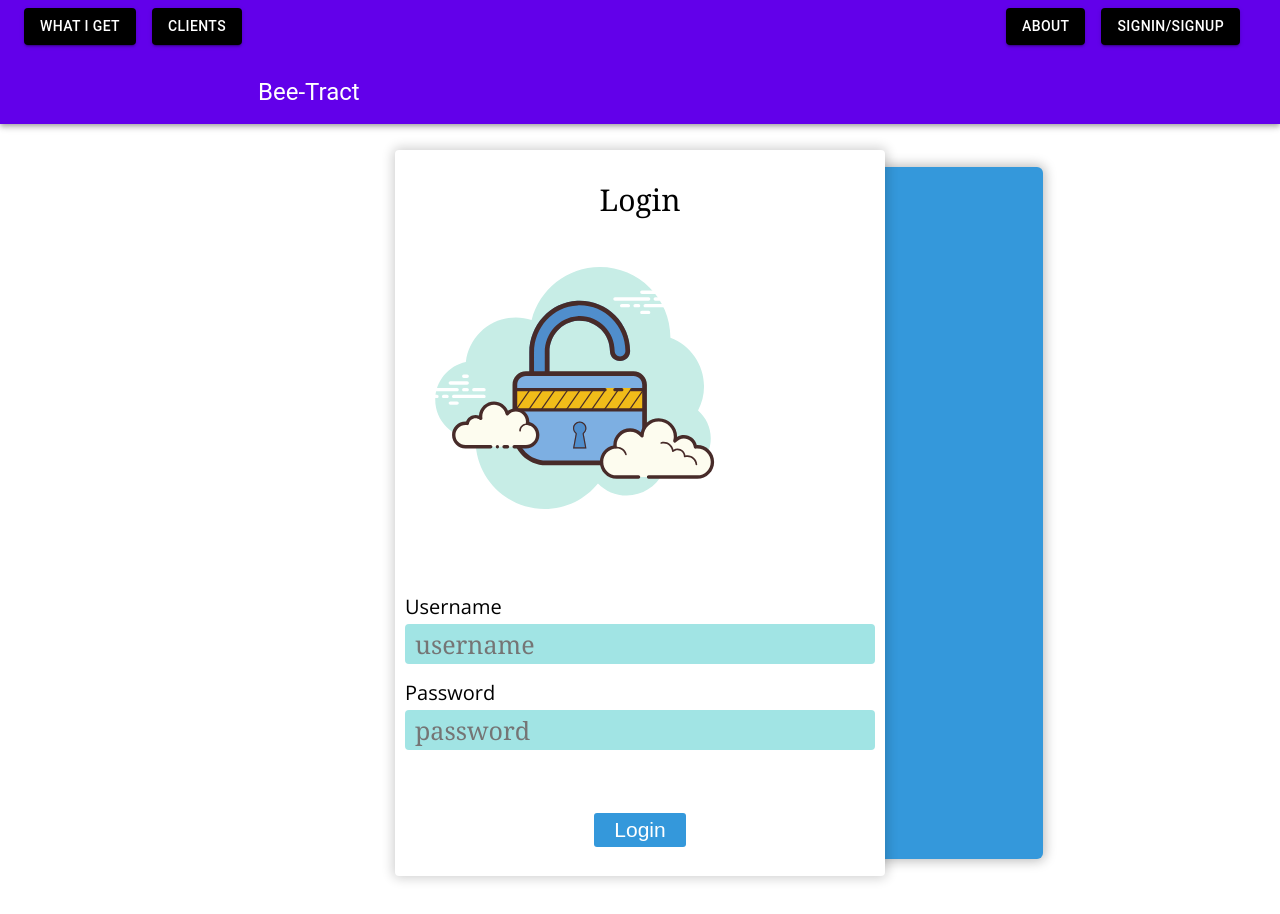
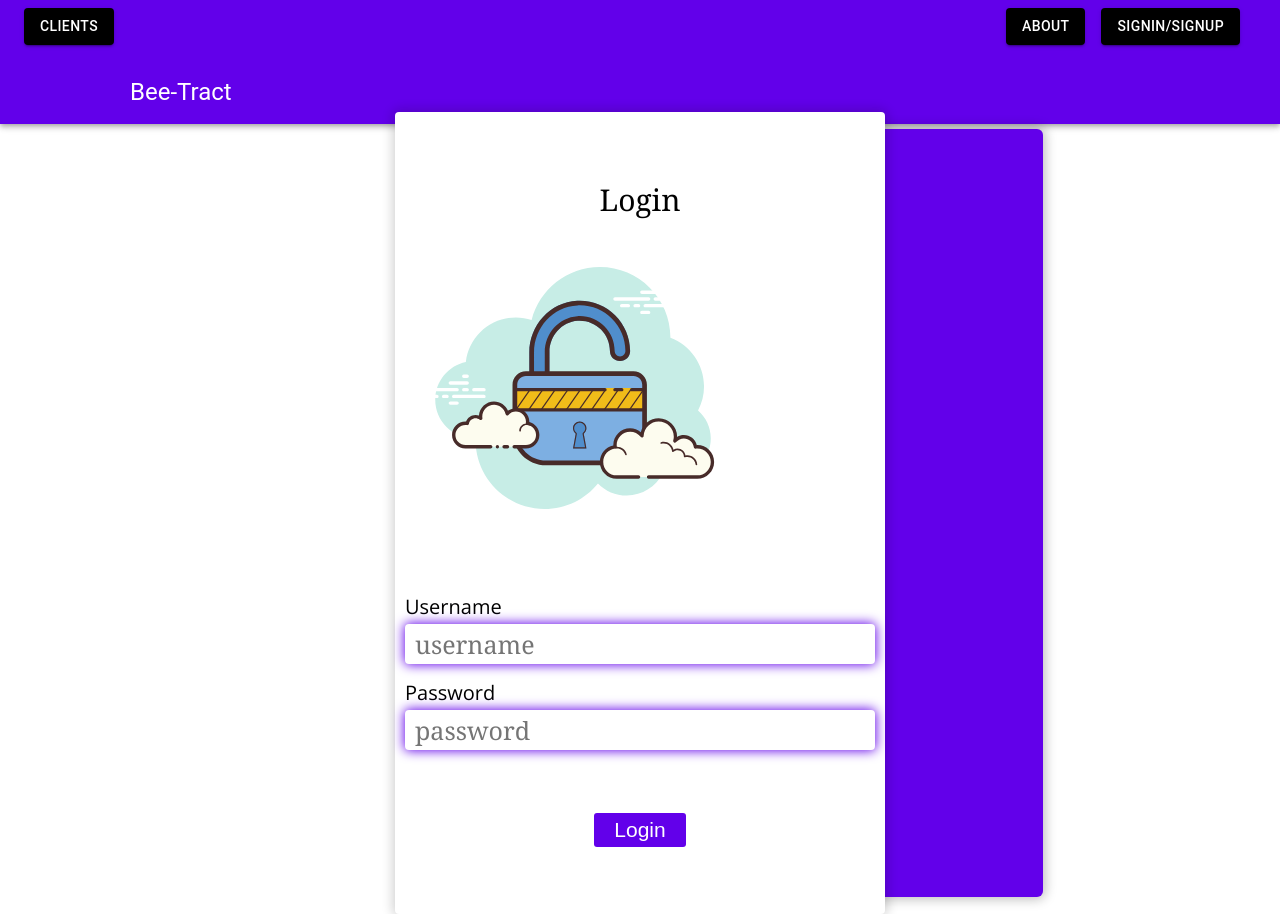
Before and after one commit to harshitgrover12/beetract-webapp, a React (Create React App) app: page /signIn in a window 1280 px wide. Built offline with nearby package versions, Linux system fonts and the light colour scheme.

Commit message:
login color changed

```diff
--- a/src/App.scss
+++ b/src/App.scss
@@ -26,7 +26,7 @@
 }
 
 .App-link {
-    color: #61dafb;
+    color: #6200ea;
 }
 
 @keyframes App-logo-spin {
@@ -58,7 +58,7 @@
         position: relative;
         z-index: 99;
         width: 100%;
-        height: 90%;
+        height: 100%;
         z-index: 99;
         padding: 17px 10px;
         transition: transform 200ms ease-in-out;
@@ -67,8 +67,8 @@
         display: flex;
         flex-direction: column;
         justify-content: center;
-        height: 90%;
-        background-color: #3498db;
+        height: 100%;
+        background-color: #6200ea;
         width: 100%;
         position: absolute;
         right: -34%;
@@ -94,7 +94,7 @@
         .text {
             font-size: 21px;
             font-weight: 500;
-            color: #fff;
+            color: #ffff;
             margin-right: 3em;
             margin-left: 3em;
         }
@@ -106,13 +106,13 @@
     font-size: 21px;
     padding: 5px 20px;
     border: 0;
-    background-color: #3498db;
+    background-color: #6200ea;
     color: #fff;
     border-radius: 3px;
     transition: all 250ms ease-in-out;
     cursor: pointer;
     &:hover {
-        background-color: #2386c8;
+        background-color: #6200ea;
     }
     &:focus {
         outline: none;
--- a/src/Components/Navbar/Navbar.jsx
+++ b/src/Components/Navbar/Navbar.jsx
@@ -43,12 +43,7 @@ class Navbar extends Component {
       <AppBar position="static">
         <Toolbar className={classes.toolbar}>
         <StylesProvider injectFirst>
-          <Button variant="contained"
-            edge="start"
-            className={classes.menuButton}>
 
-            What i get
-          </Button>
           <Button variant="contained"
             edge="start"
             className={classes.menuButton}>
@@ -62,7 +57,7 @@ class Navbar extends Component {
             About
           </Button>
           <Button variant="contained" edge="end"  className={classes.menuButton}href="/signIn">
-          signIN/signUp
+          signin/signUp
 
           </Button>
           </StylesProvider>
--- a/src/Components/login/style.scss
+++ b/src/Components/login/style.scss
@@ -3,17 +3,13 @@
     width: 100%;
     align-items: center;
     flex-direction: column;
-
     .header {
         font-size: 30px;
         font-family: Georgia, 'Times New Roman', Times, serif;
-
     }
-
     .content {
         display: flex;
         flex-direction: column;
-
         .image {
             width: 21em;
             img {
@@ -22,23 +18,19 @@
                 align-items: center;
             }
         }
-
         .form {
             align-items: center;
             display: flex;
             flex-direction: column;
             margin-top: 2em;
-
             .form-group {
                 display: flex;
                 flex-direction: column;
                 align-items: flex-start;
                 width: fit-content;
-
                 label {
                     font-size: 20px;
                 }
-
                 input {
                     font-family: Georgia, 'Times New Roman', Times, serif;
                     margin-top: 4px;
@@ -47,15 +39,15 @@
                     padding: 0px 10px;
                     font-size: 25px;
                     font-family: Georgia, 'Times New Roman', Times, serif;
-                    background-color: adjust-hue($color: #a1e4e4, $degrees: 0);
+                    background-color: adjust-hue($color: #fff, $degrees: 0);
                     border: 0px;
                     border-radius: 4px;
                     margin-bottom: 15px;
                     transition: all 250ms ease-in-out;
-
+                    box-shadow: 0px 0px 12px 0.8px#6200ea;
                     &:focus {
                         outline: none;
-                        box-shadow: 0px 0px 12px 0.8px #09aa9f;
+                        box-shadow: 0px 0px 12px 0.8px#6200ea;
                     }
                 }
             }
```
